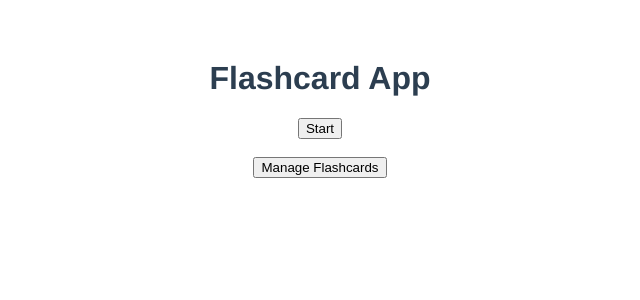
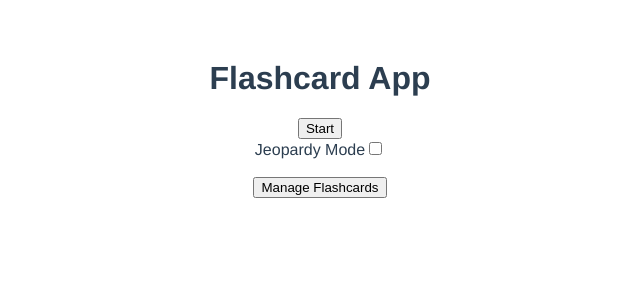
Before and after one commit to ZBerritt/flashcard-app, a Vue app: page / in a window 1280 px wide. Shown: the top 300 px of the page, without its empty margins (320-960 px from the left). Built offline with nearby package versions, Linux system fonts and the light colour scheme.

Commit message:
Added jeopardy mode

```diff
--- a/src/components/FlashCard.vue
+++ b/src/components/FlashCard.vue
@@ -2,16 +2,16 @@
 import { ref } from "vue";
 import Flashcard from "../Flashcard";
 
-defineProps<{ card: Flashcard | null }>();
+defineProps<{ card: Flashcard | null, jeopardy: Boolean }>();
 defineEmits(["correct", "incorrect"]);
 const showAnswer = ref(false);
 </script>
 
 <template>
-  <h2 v-show="!showAnswer" id="question">{{ card?.question }}</h2>
-  <h2 v-if="showAnswer" id="answer">{{ card?.answer }}</h2>
+  <h2 v-show="!showAnswer" id="question">{{ jeopardy ? card?.answer : card?.question }}</h2>
+  <h2 v-if="showAnswer" id="answer">{{ jeopardy ? card?.question : card?.answer }}</h2>
 
-  <button v-if="!showAnswer" type="button" @click="showAnswer = true">See Answer</button>
+  <button v-if="!showAnswer" type="button" @click="showAnswer = true">See {{ jeopardy ? "Question" : "Answer" }}</button>
   <button v-if="showAnswer" type="button" @click="() => { $emit('correct'); showAnswer = false }">Correct :)</button>
   <button v-if="showAnswer" type="button" @click="() => { $emit('incorrect'); showAnswer = false }">Incorrect :(</button>
 </template>
--- a/src/components/FlashCardContainer.vue
+++ b/src/components/FlashCardContainer.vue
@@ -9,17 +9,21 @@ const gameSession = useSessionStore();
 const currentCard = computed(() => {
   return gameSession.getCurrentCard;
 });
+const jeopardy = ref(false);
 
 </script>
 
 <template>
   <FlashCard v-if="gameSession.getState === GameStatus.IN_PROGRESS" :card="currentCard"
+  :jeopardy="jeopardy"
   @correct="gameSession.correctAnswer()"
   @incorrect="gameSession.incorrectAnswer()"
   />
   <div v-else-if="gameSession.getState == GameStatus.NOT_STARTED">
   <h1>Flashcard App</h1>
   <button @click="gameSession.start(flashcards.getFlashcardData())">Start</button>
+  <br />
+  <span id="jeopardy">Jeopardy Mode</span><input v-model="jeopardy" label="jeopardy" type="checkbox" />
   </div>
   <div v-else>
     You're All Done!
```
